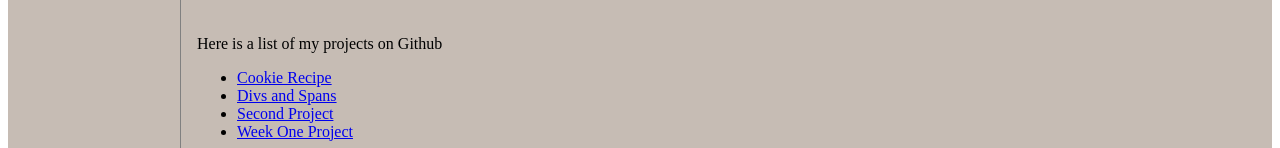
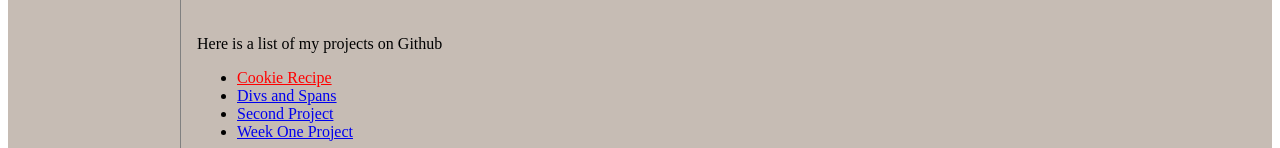
Before and after one commit to AlexanderMK/IP1, a plain HTML site: page alexandermk.html in a window 1280 px wide. In both pictures the pointer is over the link "Cookie Recipe". Shown: the part 652-800 px from the top of the page. Drawn offline with Linux system fonts and the light colour scheme.

Commit message:
added hover color red over url links

```diff
--- a/css/style.css
+++ b/css/style.css
@@ -33,3 +33,5 @@ article {
     padding: 1em;
     overflow: hidden;
 }
+a:hover {
+    color: red;
```
